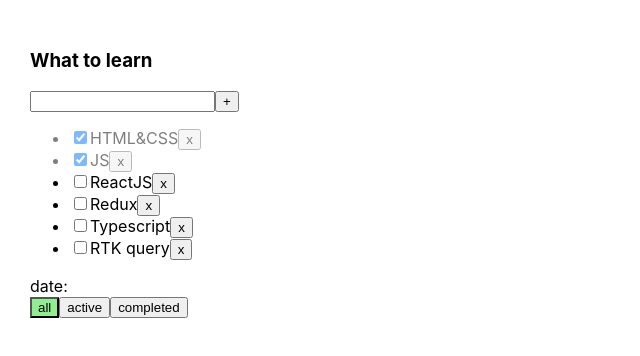
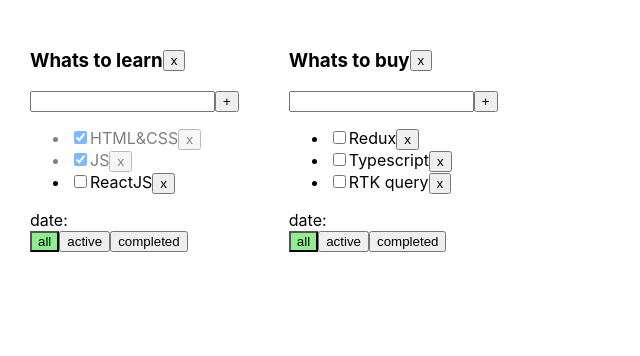
Before and after one commit to ArturLimaiko/Todolist_2025, a React (Vite) app: page / in a window 1280 px wide. Shown: the top 356 px of the page, without its empty margins (0-640 px from the left). Built offline with nearby package versions, Linux system fonts and the light colour scheme.

Commit message:
complete sprint 2 week 1

```diff
--- a/src/App.css
+++ b/src/App.css
@@ -5,6 +5,11 @@
 
 .app > div {
   margin-right: 50px;
+}
+
+.container {
+  display: flex;
+  align-items: center;
 }
 
 .error {
--- a/src/App.tsx
+++ b/src/App.tsx
@@ -5,65 +5,92 @@
 
 export type Task = { id: string, title: string, isDone: boolean }
 export type FilterValues = 'all' | 'active' | 'completed'
+export type Todolist = { id: string, title: string, filter: FilterValues }
+export type TaskState = Record<string, Task[]>
+// export type TaskState = { [key:string]: Task[] } //так попоще
 
 export const App = () => {
-    //локальный стейт---------------------------------------------------------------------
-    const [tasks, setTasks] = useState<Task[]>(
-        [
+    const todolistId1 = v1()
+    const todolistId2 = v1()
+
+    //локальный стейт с тудулистами-----------------------------------------------------------------
+    const [todolists, setTodolists] = useState<Todolist[]>([
+        {id: todolistId1, title: 'Whats to learn', filter: 'all'},
+        {id: todolistId2, title: 'Whats to buy', filter: 'all'},
+    ])
+
+    //локальный стейт с тасками---------------------------------------------------------------------
+    const [tasks, setTasks] = useState<TaskState>({
+        [todolistId1]: [
             {id: v1(), title: 'HTML&CSS', isDone: true},
             {id: v1(), title: 'JS', isDone: true},
             {id: v1(), title: 'ReactJS', isDone: false},
+        ],
+        [todolistId2]: [
             {id: v1(), title: 'Redux', isDone: false},
             {id: v1(), title: 'Typescript', isDone: false},
             {id: v1(), title: 'RTK query', isDone: false},
         ]
-    )
+    })
 
-    //фильтрация тасок---------------------------------------------------------------------
-    const [filter, setFilter] = useState<FilterValues>('all')
-    let filteredTasks = tasks
-    if (filter === 'active') {
-        filteredTasks = tasks.filter(t => !t.isDone)
-    }
-    if (filter === 'completed') {
-        filteredTasks = tasks.filter(t => t.isDone)
-    }
 
     //ф-ция удаления тасок---------------------------------------------------------------------
-    const deleteTask = (taskId: string) => {
-        const filteredTasks = tasks.filter(t => t.id !== taskId)
-        setTasks(filteredTasks)
+    const deleteTask = (todolistId: string, taskId: string) => {
+        setTasks({...tasks, [todolistId]: tasks[todolistId].filter(t => t.id !== taskId)})
     }
 
     //ф-ция фильтрации тасок--------------------------------------------------------------------
-    const changeFilter = (filter: FilterValues) => {
-        setFilter(filter)
+    const changeFilter = (todolistId: string, filter: FilterValues) => {
+        setTodolists(todolists.map(todolist => todolist.id == todolistId ? {...todolist, filter} : todolist))
     }
 
     //ф-ция создания таски--------------------------------------------------------------------
-    const createTask = (title: string) => {
+    const createTask = (todolistId: string, title: string) => {
         const newTask: Task = {id: v1(), title, isDone: false}
-        const newTasks = [newTask, ...tasks]
-        setTasks(newTasks)
+        setTasks({...tasks, [todolistId]: [newTask, ...tasks[todolistId]]})
     }
 
     //ф-ция создания таски--------------------------------------------------------------------
-    const changeTaskStatus = (taskId: string, isDone: boolean) => {
-        const newState= tasks.map(task => task.id == taskId ? {...task, isDone} : task)
-        setTasks(newState)
+    const changeTaskStatus = (todolistId: string, taskId: string, isDone: boolean) => {
+        setTasks({...tasks, [todolistId]: tasks[todolistId].map(task => task.id === taskId ? {...task, isDone} : task)})
+    }
+
+    //ф-ция удаления тудулиста--------------------------------------------------------------------
+    const deleteTodolist = (todolistId: string) => {
+        setTodolists(todolists.filter(t => t.id !== todolistId))
+        /** Удаляем таски нужного тудулиста из стейта тасок: */
+        delete tasks[todolistId]
+        /** Устанавливаем в state копию объекта что бы реакт обновил данные*/
+        setTasks({...tasks})
     }
 
     return (
         <div className='app'>
-            <TodolistItem title={'What to learn'}
+            {todolists.map(todolist => {
+                //фильтрация тасок---------------------------------------------------------------------
+                //для тудулиста берем первоначально все таски по айдишке
+                const todolistTasks = tasks[todolist.id]
+                let filteredTasks = todolistTasks
+                if (todolist.filter === 'active') {
+                    filteredTasks = todolistTasks.filter(t => !t.isDone)
+                }
+                if (todolist.filter === 'completed') {
+                    filteredTasks = todolistTasks.filter(t => t.isDone)
+                }
+
+                return (
+                    <TodolistItem key={todolist.id}
+                                  todolist={todolist}
                                   changeFilter={changeFilter}
                                   tasks={filteredTasks}
                                   date={'date: '}
+                                  deleteTodolist={deleteTodolist}
                                   deleteTask={deleteTask}
                                   createTask={createTask}
                                   changeTaskStatus={changeTaskStatus}
-                          filter={filter}
                     />
+                )
+            })}
         </div>
     )
 }
--- a/src/components/TodolistItem.tsx
+++ b/src/components/TodolistItem.tsx
@@ -1,46 +1,72 @@
-import {FilterValues, Task} from "../App.tsx";
+import {FilterValues, Task, Todolist} from "../App.tsx";
 import {Button} from "./Button.tsx";
 import {ChangeEvent, KeyboardEvent, useState} from "react";
 
 type Props = {
-    title: string
+    todolist: Todolist
     tasks: Task[]
     date?: string
-    deleteTask: (taskId: string) => void
-    changeFilter: (filter: FilterValues) => void
-    createTask: (title: string) => void
-    changeTaskStatus: (taskId: string, isDone: boolean) => void
-    filter:FilterValues
+    deleteTask: (todolistId: string, taskId: string) => void
+    deleteTodolist: (todolistId: string) => void
+    changeFilter: (todolistId: string, filter: FilterValues) => void
+    createTask: (todolistId: string, title: string) => void
+    changeTaskStatus: (todolistId: string, taskId: string, isDone: boolean) => void
 }
 
-export const TodolistItem = ({title, tasks, date, deleteTask, changeFilter, createTask, changeTaskStatus,filter}: Props) => {
+export const TodolistItem = (props: Props) => {
+        const {
+            todolist: {id, title, filter},
+            tasks,
+            date,
+            deleteTask,
+            deleteTodolist,
+            changeFilter,
+            createTask,
+            changeTaskStatus
+        } = props
+
         const [taskTitle, setTaskTitle] = useState('')
         const [error, setError] = useState<string | null>(null)
-    //логика создания таски
+
+        //логика создания таски--------------------------------------------------------------------
         const createTaskHandler = () => {
             const trimmedTitle = taskTitle.trim()//Убираем пробелы в начале и конце строки
             if (trimmedTitle !== '') {// проверяем что не пустая строка
-            createTask(taskTitle) // Создаём таску
+                createTask(id, taskTitle) // Создаём таску
                 setTaskTitle('') // Очищаем input после создания таски
             } else {
                 setError('Title is required')
             }
         }
 
+        //заголовок таски--------------------------------------------------------------------
         const changeNewTaskTitleHandler = (e: ChangeEvent<HTMLInputElement>) => {
             setTaskTitle(e.currentTarget.value)
             setError(null) // убираем ошибку
         }
 
+        //создание таски по нажатию Enter--------------------------------------------------------------------
         const onKeyDownHandler = (e: KeyboardEvent<HTMLInputElement>) => {
             if (e.key === 'Enter') {
                 createTaskHandler()
             }
         }
 
+        //фильтрация тудулистов--------------------------------------------------------------------
+        const changeFilterHandler = (filter: FilterValues) => {
+            changeFilter(id, filter)
+        }
+        //ф-ция удаления тудулиста-----------------------------------------------------------------
+        const deleteTodolistHandler = () => {
+            deleteTodolist(id)
+        }
+
         return (
             <div>
+                <div className="container">
                     <h3>{title}</h3>
+                    <Button title={'x'} onClick={deleteTodolistHandler}/>
+                </div>
                 <div>
                     <input className={error ? 'error' : ''} value={taskTitle} onChange={changeNewTaskTitleHandler}
                            onKeyDown={onKeyDownHandler}/>
@@ -52,17 +78,18 @@
                     )
                     : (<ul>
                         {tasks.map(task => {
+                            //удаление таски--------------------------------------------------------------------
                             const deleteTaskHandler = () => {
-                        deleteTask(task.id)
+                                deleteTask(id, task.id)
                             }
-
+                            //статус таски--------------------------------------------------------------------
                             const changeTaskStatusHandler = (e: ChangeEvent<HTMLInputElement>) => {
                                 const newStatusValue = e.currentTarget.checked
-                        changeTaskStatus(task.id, newStatusValue)
+                                changeTaskStatus(id, task.id, newStatusValue)
                             }
 
                             return (
-                        <li key={task.id} className={task.isDone ? 'is-done': ''}>
+                                <li key={task.id} className={task.isDone ? 'is-done' : ''}>
                                     <input type={'checkbox'} checked={task.isDone} onChange={changeTaskStatusHandler}/>
                                     <span>{task.title}</span>
                                     <Button title={'x'} onClick={deleteTaskHandler}/>
@@ -73,13 +100,13 @@
                 <div>{date}</div>
                 <Button
                     className={filter === 'all' ? 'active-filter' : ''}
-            title={'all'} onClick={() => changeFilter('all')}/>
+                    title={'all'} onClick={() => changeFilterHandler('all')}/>
                 <Button
                     className={filter === 'active' ? 'active-filter' : ''}
-            title={'active'} onClick={() => changeFilter('active')}/>
+                    title={'active'} onClick={() => changeFilterHandler('active')}/>
                 <Button
                     className={filter === 'completed' ? 'active-filter' : ''}
-            title={'completed'} onClick={() => changeFilter('completed')}/>
+                    title={'completed'} onClick={() => changeFilterHandler('completed')}/>
             </div>
         );
     }
```
Lines whose indentation alone changed are shown as unchanged.
